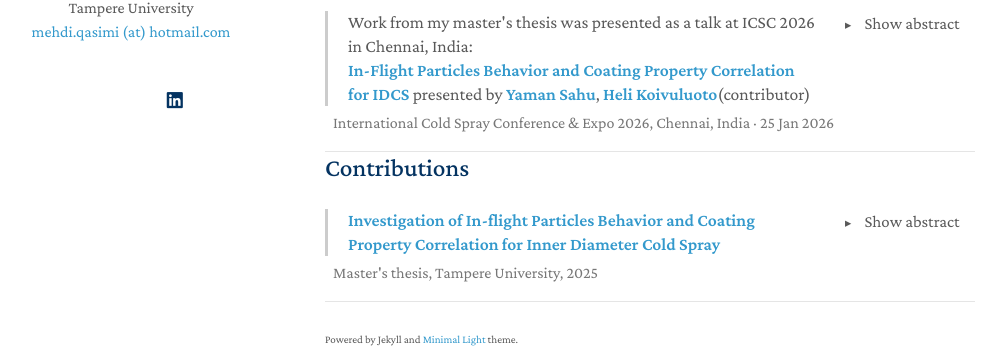
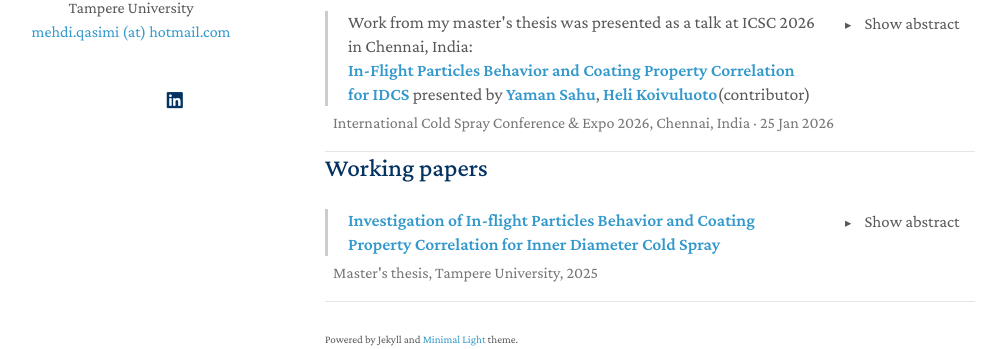
Before and after one commit to mehdiqasimi/mehdiqasimi.github.io, a Jekyll site: the page built from index.md, in a window 1280 px wide. Shown: the part 332-681 px from the top of the page, without its empty margins (145-1151 px from the left). Built offline with Jekyll 4.4.1, drawn with Linux system fonts in a browser that asks for light colours; a style sheet for code colours, icons or effects is not loaded; our own code applies the rules of GitHub Pages for plain Markdown files.

Commit message:
Update index.md

```diff
--- a/index.md
+++ b/index.md
@@ -49,7 +49,7 @@ International Cold Spray Conference &amp; Expo 2026, Chennai, India &middot; 25
 
 </div>
 
-## Contributions
+## Working papers
 
 <div class="publication-entry">
 <div class="publication-header">
```
